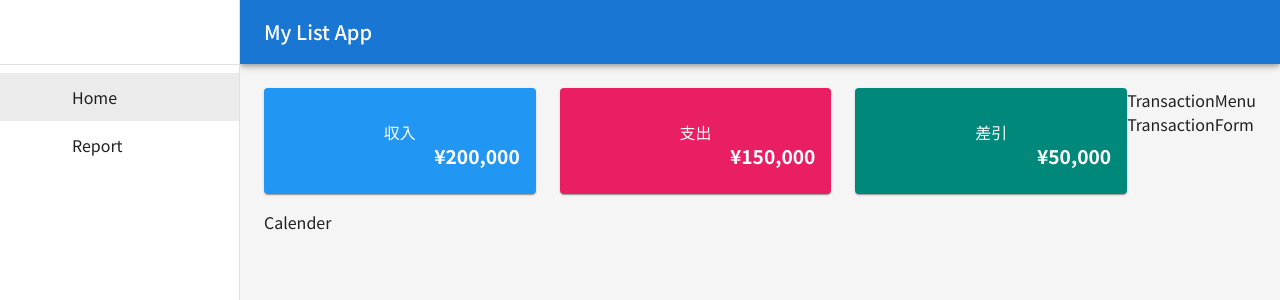
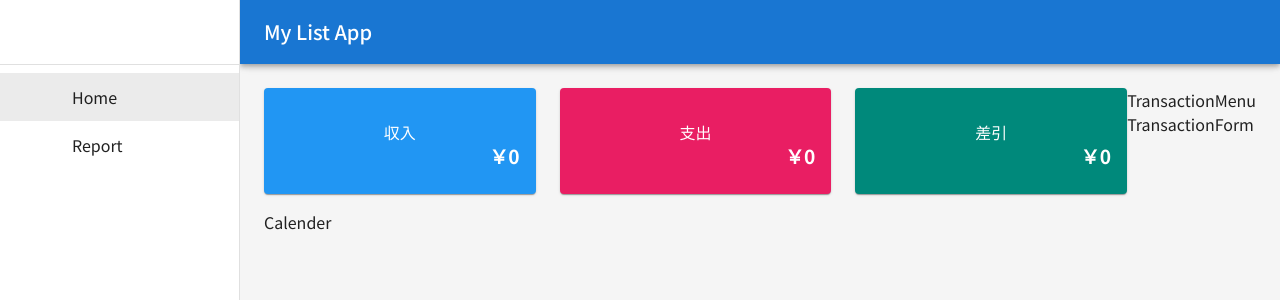
Before and after one commit to Masa11111/my-list-app, a React (Create React App) app: page / in a window 1280 px wide. Shown: the top 300 px of the page. Built offline with nearby package versions, Linux system fonts and the light colour scheme; no server answers; the database is empty; some icons are missing.

Commit message:
当月の収支を計算・表示できるように修正

```diff
--- a/src/components/layouts/MonthlySummary.tsx
+++ b/src/components/layouts/MonthlySummary.tsx
@@ -3,12 +3,17 @@ import ArrowDownwardIcon from '@mui/icons-material/ArrowDownward';
 import ArrowUpwardIcon from '@mui/icons-material/ArrowUpward';
 import { Card, CardContent, Grid, Stack, Typography } from "@mui/material";
 import { Transactions } from '../../types/typeTransactions';
+import { convertBalanceToComma, financeCaluclations } from '../../utils/financeCalculations';
 
 interface MonthlySummaryProps {
   monthlyTransactions: Transactions[]
 }
 
 function MonthlySummary({ monthlyTransactions }: MonthlySummaryProps) {
+
+  // 当月の収支を集計・取得（カンマ編集済み）
+  const { income, expense, balance } = convertBalanceToComma(financeCaluclations(monthlyTransactions));
+
   return (
     <>
       <Grid container spacing={{ xs: 1, sm: 2, md: 3 }} mb={2}>
@@ -33,7 +38,7 @@ function MonthlySummary({ monthlyTransactions }: MonthlySummaryProps) {
                     md: '1.2rem'
                   }
                 }}
-              >¥200,000</Typography>
+              >{income}</Typography>
             </CardContent>
           </Card>
         </Grid>
@@ -57,7 +62,7 @@ function MonthlySummary({ monthlyTransactions }: MonthlySummaryProps) {
                     sm: '1rem',
                     md: '1.2rem'
                   }
-                }}>¥150,000</Typography>
+                }}>{expense}</Typography>
             </CardContent>
           </Card>
         </Grid>
@@ -81,7 +86,7 @@ function MonthlySummary({ monthlyTransactions }: MonthlySummaryProps) {
                     sm: '1rem',
                     md: '1.2rem'
                   }
-                }}>¥50,000</Typography>
+                }}>{balance}</Typography>
             </CardContent>
           </Card>
         </Grid>
```
